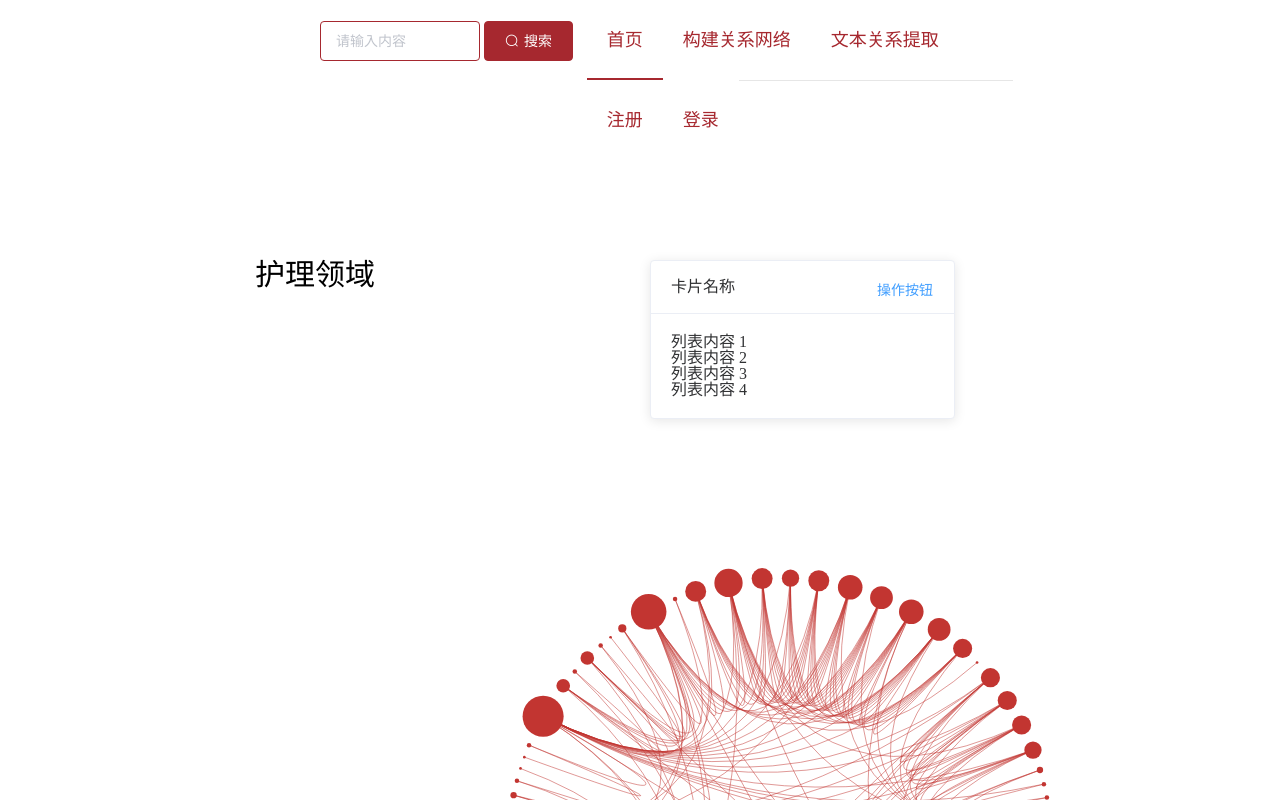
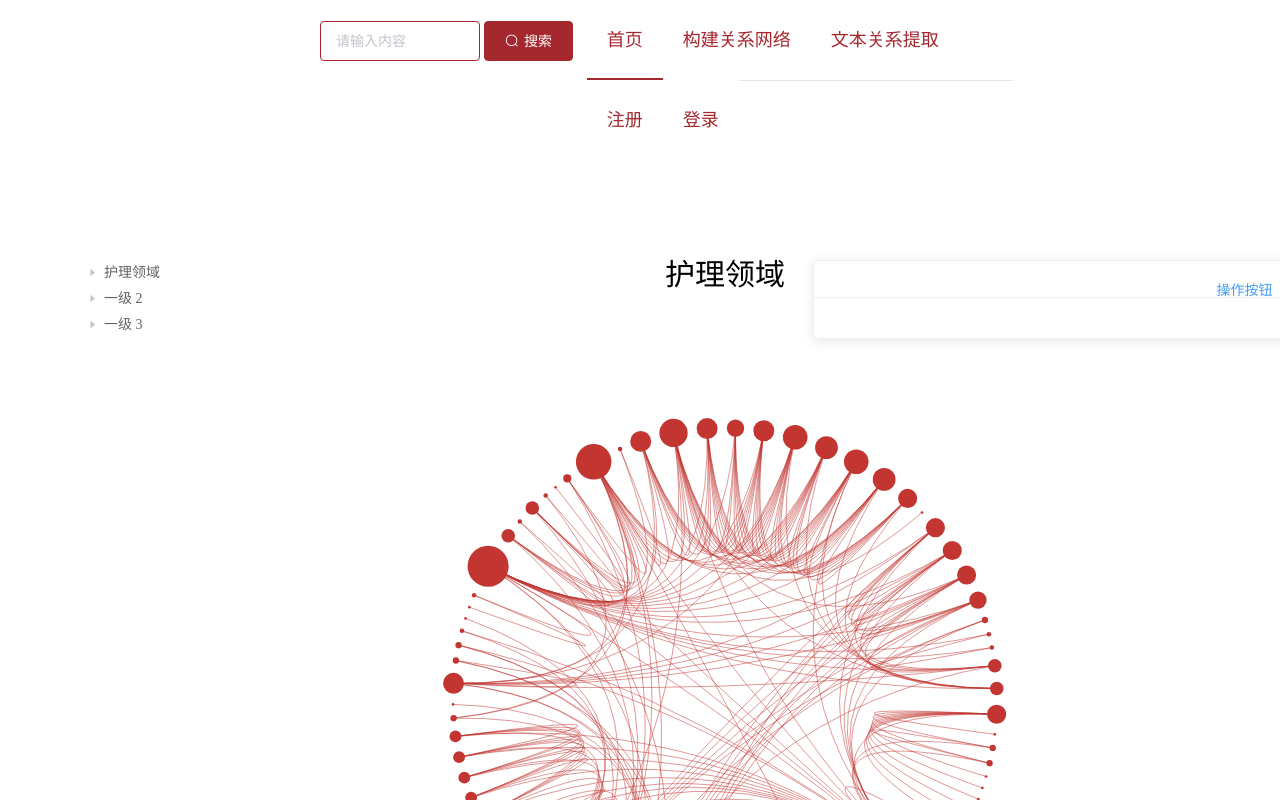
Before and after one commit to silenceck/Visualization-of-relation, a Vue app in the folder client/: page /index in a window 1280 px wide. Built offline with nearby package versions, Linux system fonts and the light colour scheme.

Commit message:
add add.vue method

```diff
--- a/client/src/components/Add.vue
+++ b/client/src/components/Add.vue
@@ -90,7 +90,14 @@ export default {
         },
         delete_element(){
 
+        },
+        add_element: function(){
+            if(node1_label !== null)
+                {
+
+                }
         }
+
     }
 }
 </script>
--- a/client/src/views/CreateChart.vue
+++ b/client/src/views/CreateChart.vue
@@ -420,7 +420,8 @@ export default {
                             }
                         },
                         force: {
-                            repulsion: 100
+                            repulsion: 100,
+                            gravity: 0.3,
                         }
                     }
                 ]
--- a/client/src/views/Home1.vue
+++ b/client/src/views/Home1.vue
@@ -3,19 +3,26 @@
         <div class="container">
             <el-row :gutter="20">
                 <el-col :span="6">
+                    <el-tree
+                        :data="data"
+                        :props="defaultProps"
+                        accordion
+                        @node-click="handleNodeClick"
+                        class="sidebar">
+                    </el-tree>
                 </el-col>
-                <el-col :span="12">
+                <el-col :span="9">
                     <div class="title" @click="resetData">护理领域</div>
                     <div id="main" class="chart"></div>
                 </el-col>
-                <el-col :span="6">
+                <el-col :span="9" class="card">
                     <el-card class="box-card">
                     <div slot="header" class="clearfix">
-                        <span>卡片名称</span>
+                        <span>{{click_node.name}}</span>
                         <el-button style="float: right; padding: 3px 0" type="text">操作按钮</el-button>
                     </div>
                     <div v-for="o in 4" :key="o" class="text item">
-                        {{'列表内容 ' + o }}
+                        <!-- {{'列表内容 ' + o }} -->
                     </div>
                     </el-card>
                 </el-col>
@@ -31,6 +38,45 @@ export default {
     name: 'home1',
     data(){
         return {
+            data: [{
+                    label: '护理领域',
+                    children: [{
+                        label: '二级 1-1',
+                        children: [{
+                        label: '三级 1-1-1'
+                        }]
+                    }]
+                }, {
+                    label: '一级 2',
+                    children: [{
+                        label: '二级 2-1',
+                        children: [{
+                        label: '三级 2-1-1'
+                        }]
+                }, {
+                    label: '二级 2-2',
+                    children: [{
+                    label: '三级 2-2-1'
+                    }]
+                }]
+                }, {
+                    label: '一级 3',
+                    children: [{
+                        label: '二级 3-1',
+                        children: [{
+                        label: '三级 3-1-1'
+                        }]
+                }, {
+                    label: '二级 3-2',
+                    children: [{
+                    label: '三级 3-2-1'
+                    }]
+                }]
+            }],
+            defaultProps: {
+                children: 'children',
+                label: 'label'
+            },
             nodes: [
                 {id: "0", name: "Myriel", itemStyle: null, symbolSize: 19.12381, x: -266.82776},
                 {id: "1", name: "Napoleon", itemStyle: null, symbolSize: 2.6666666666666665, x: -418.08344},
@@ -371,6 +417,9 @@ export default {
             },
             seleted_link: {
 
+            },
+            click_node: {
+
             }
         }
     },
@@ -431,7 +480,7 @@ export default {
                         data: this.nodes,
                         links: this.links,
                         categories: categories,
-                        roam: true,
+                        roam: false,
                         label: {
                             normal: {
                                 position: 'right',
@@ -451,11 +500,10 @@ export default {
             const that = this;
             myChart.on('click', {dataType: 'node'},function (params) {
                 const id = params.data.id;
-                // console.log(nodes)
                 const links = that.links.filter( link => { return link.source === id || link.target === id });
+                that.click_node = that.nodes.filter( node => { return node.id === id })[0];
                 let seleted_node = new Set();
                 for(let link in links) {
-                    console.log(link)
                     seleted_node.add(links[link].source);
                     seleted_node.add(links[link].target);
                 }
@@ -515,7 +563,6 @@ export default {
             myChart.setOption(option);
         },
         reduceChartData: function() {
-            console.log('asdfas')
             this.nodes = [
                 {id: "0", name: "Myriel", itemStyle: null, symbolSize: 19.12381, x: -266.82776},
                 {id: "1", name: "Napoleon", itemStyle: null, symbolSize: 2.6666666666666665, x: -418.08344},
@@ -545,6 +592,9 @@ export default {
                 ]
             };
             myChart.setOption(option);
+        },
+        handleNodeClick: function(data) {
+            console.log(data);
         }
 
     }
@@ -554,10 +604,13 @@ export default {
 <style scoped>
 .chart {
     position: absolute;
-    left: 30%;
-    top: 250px;
+    /* left: 30%; */
+    top: 100px;
     height: 680px;
     width: 800px;
+}
+.sidebar {
+    left: 80px;
 }
 .container {
   width: 100%;
@@ -569,9 +622,17 @@ export default {
   top: 100px;
   text-align: center;
   font-size: 30px;
+  width: 800px;
 }
 .lead {
   margin-top: 50px;
   font-size: 22px;
 }
+.card {
+    left: 80px;
+}
+.box-card {
+
+    width: 480px;
+}
 </style>
```
